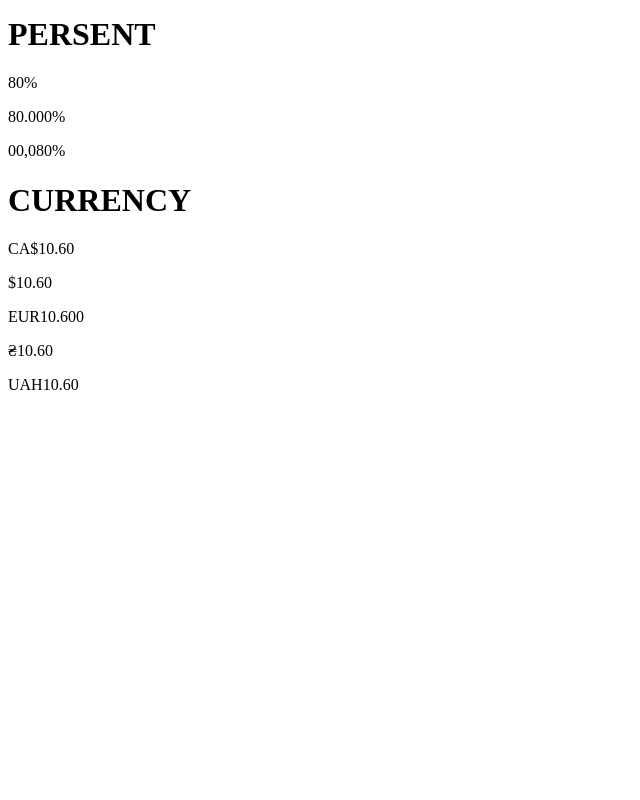
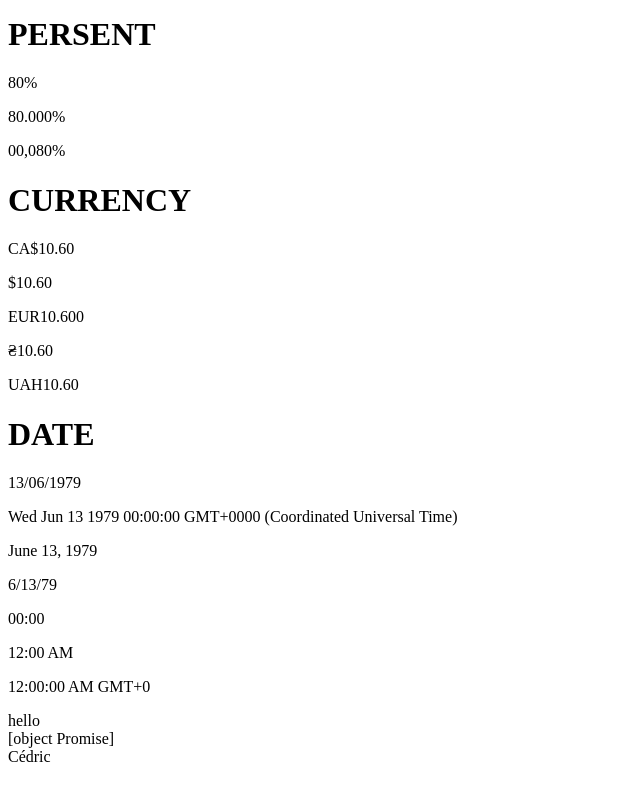
Before and after one commit to Tabalamari/ponyracer, an Angular app: page / in a window 1280 px wide. Shown: the part 1475-2275 px from the top of the page, without its empty margins (0-640 px from the left). Before the commit the page ends 1919 px from the top, so only its background shows below. Built offline with nearby package versions, Linux system fonts and the light colour scheme.

Commit message:
Pipe date. pipe async

```diff
--- /dev/null
+++ b/src/greeting.component.ts
@@ -0,0 +1,26 @@
+import { Component } from '@angular/core';
+import { AsyncPipe, CommonModule } from '@angular/common';
+import { PonyModel } from './pony-model.interface';
+
+
+@Component({
+    selector: 'ns-greeting',
+    template: ` <div>{{ asyncGreeting | async }}</div>
+                <div>{{ asyncGreeting }}</div>
+                <div *ngIf="asyncUser | async as user">{{ user.name }}</div>
+               `,
+    standalone: true,
+    imports: [AsyncPipe, CommonModule]
+})
+
+export class GreetingComponent {
+    asyncGreeting = new Promise(resolve => {
+        window.setTimeout(
+            () => resolve('hello'),
+            3000);
+    });
+    asyncUser = new Promise<PonyModel>(resolve => {
+        // after 1 second, the promise will resolve
+        window.setTimeout(() => resolve({ id: 42, name: 'Cédric' }), 4000);
+    });
+}
--- a/src/ponies.component.ts
+++ b/src/ponies.component.ts
@@ -2,6 +2,7 @@ import { Component, ViewEncapsulation } from '@angular/core';
 import { CommonModule, KeyValue } from '@angular/common';
 import { PonyModel } from './pony-model.interface';
 import { PonyComponent } from './pony.component';
+import { GreetingComponent } from './greeting.component';
 
 @Component({
     selector: 'ns-ponies',
@@ -59,16 +60,26 @@ import { PonyComponent } from './pony.component';
     <!-- will display '₴10.60' -->
     <p>{{ 10.6 | currency:'UAH':'symbol' }}</p>
     <!-- will display 'UAH' -->
-
+    <h1>DATE</h1>
+    <p>{{ birthday | date:'dd/MM/yyyy' }}</p>
+    <p>{{ birthday }}</p>
+    <p>{{ birthday | date:'longDate' }}</p>
+    <p>{{ birthday | date:'shortDate' }}</p>
+    <p>{{ birthday | date:'HH:mm' }}</p>
+    <p>{{ birthday | date:'shortTime' }}</p>
+    <p>{{ birthday | date:'longTime' }}</p>
+    <ns-greeting></ns-greeting>
     `,
     standalone: true,
-    imports: [CommonModule, PonyComponent],
+    imports: [CommonModule, PonyComponent, GreetingComponent]
 })
 export class PoniesComponent {
     size = 2;
     ponies: Array<PonyModel> = [{ id: 1, name: 'Rainbow Dash' }, { id: 2, name: 'Pinkie Pie' }];
     poniesMap = new Map<number, PonyModel>();
     poniesWithScore = new Map<PonyModel, number>();
+    birthday = new Date(1979, 5, 13);
+
 
     constructor() {
         this.poniesMap.set(12, { id: 1, name: 'Rainbow Dash' })
```
